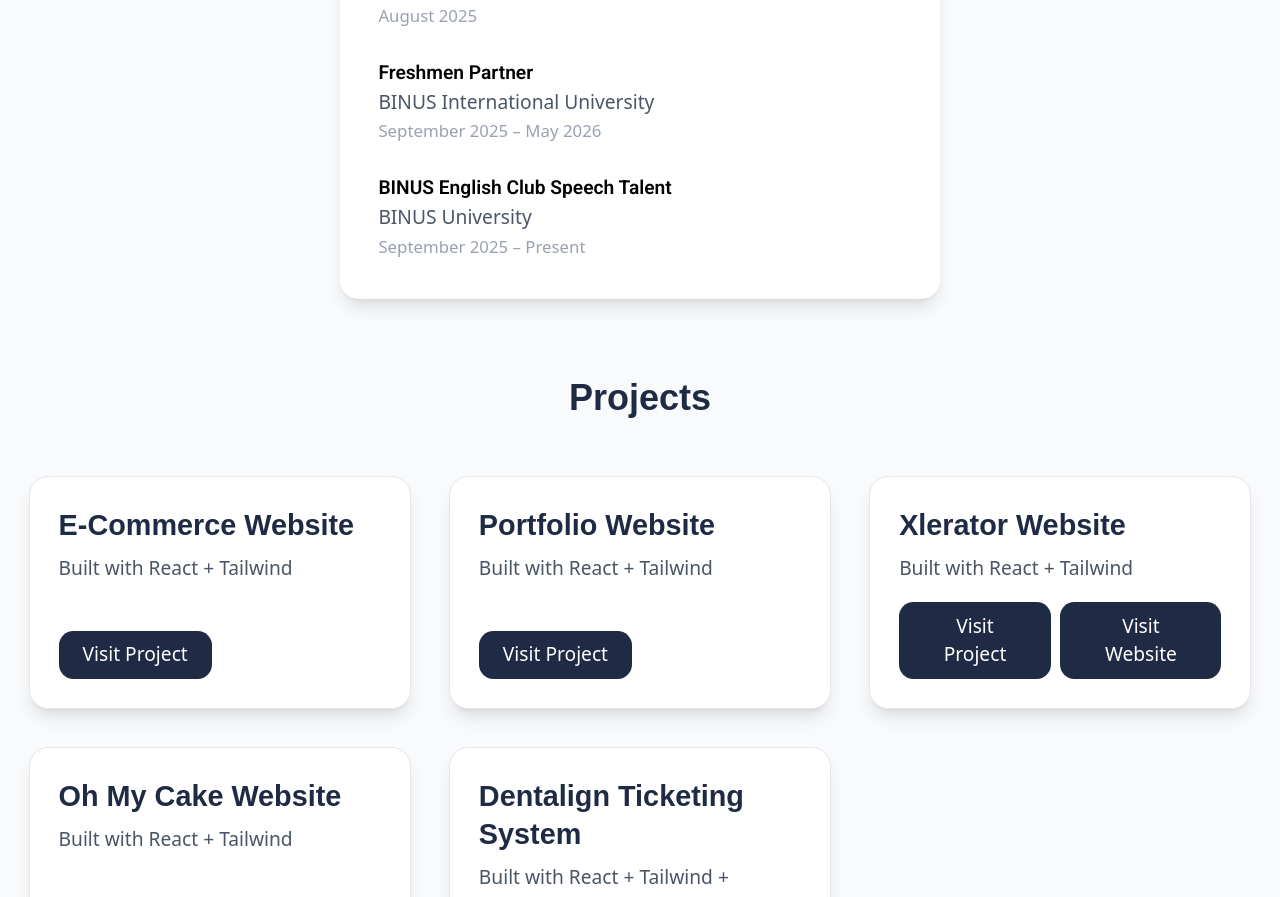
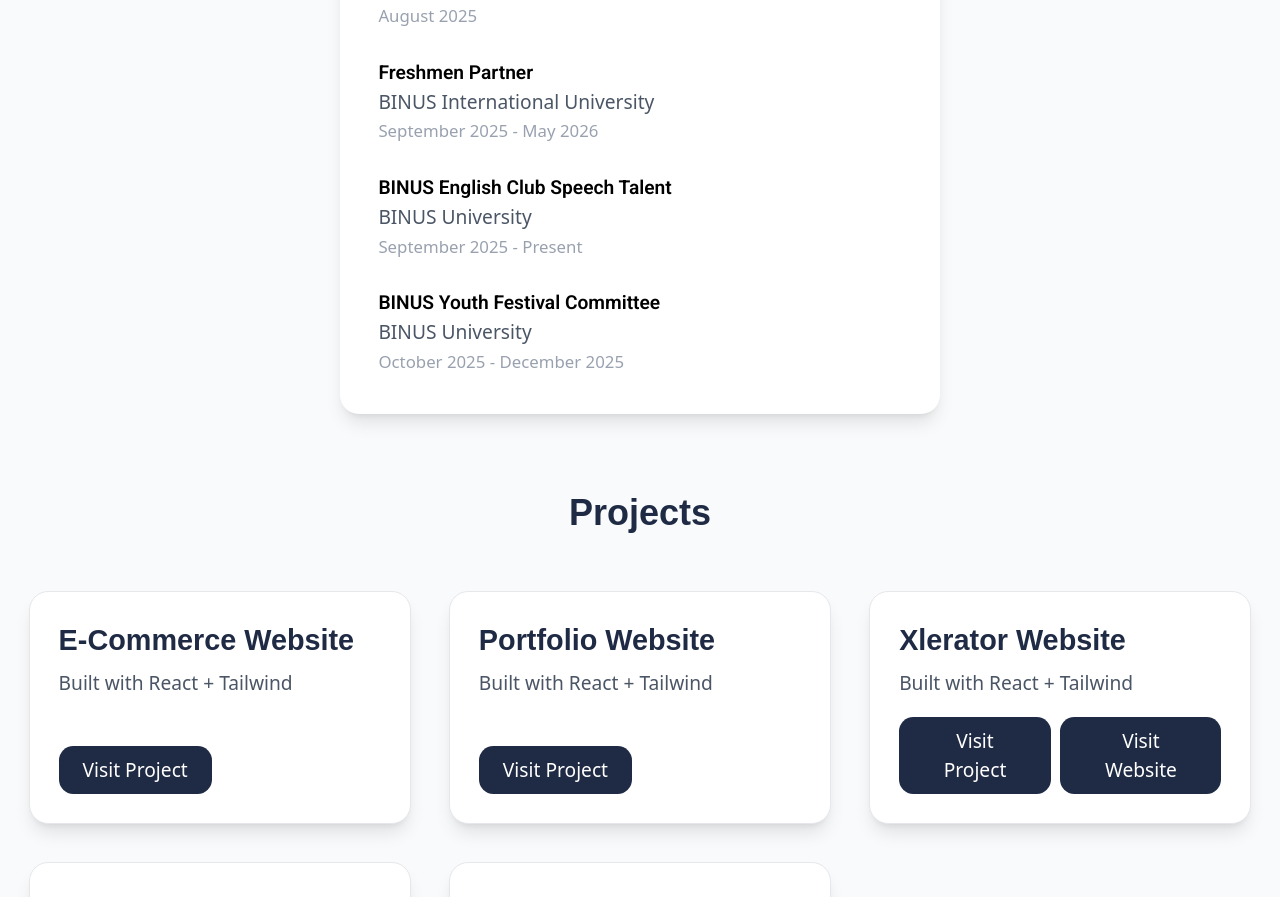
Before and after one commit to RafaelAngeloChristianto/portfolio-website, a React (Vite) app: page / in a window 1280 px wide. Shown: the part 2682-3579 px from the top of the page. Built offline with nearby package versions, Linux system fonts and the light colour scheme; a web font is replaced by a local one.

Commit message:
byfest committte

```diff
--- a/src/screens/HomeScreen.tsx
+++ b/src/screens/HomeScreen.tsx
@@ -201,7 +201,9 @@
               </span>
             </div>
             <div>
-              <h3 className="font-Roboto font-semibold">BINUS Modeling Club Activist</h3>
+              <h3 className="font-Roboto font-semibold">
+                BINUS Modeling Club Activist
+              </h3>
               <p className="font-Open-Sans text-gray-600">
                 BIUS International University
               </p>
@@ -232,7 +234,7 @@
                 BINUS International University
               </p>
               <span className="text-gray-400 text-sm">
-                September 2025 – May 2026
+                September 2025 - May 2026
               </span>
             </div>
             <div>
@@ -241,7 +243,16 @@
               </h3>
               <p className="font-Open-Sans text-gray-600">BINUS University</p>
               <span className="text-gray-400 text-sm">
-                September 2025 – Present
+                September 2025 - Present
+              </span>
+            </div>
+            <div>
+              <h3 className="font-Roboto font-semibold">
+                BINUS Youth Festival Committee
+              </h3>
+              <p className="font-Open-Sans text-gray-600">BINUS University</p>
+              <span className="text-gray-400 text-sm">
+                October 2025 - December 2025
               </span>
             </div>
           </div>
```
